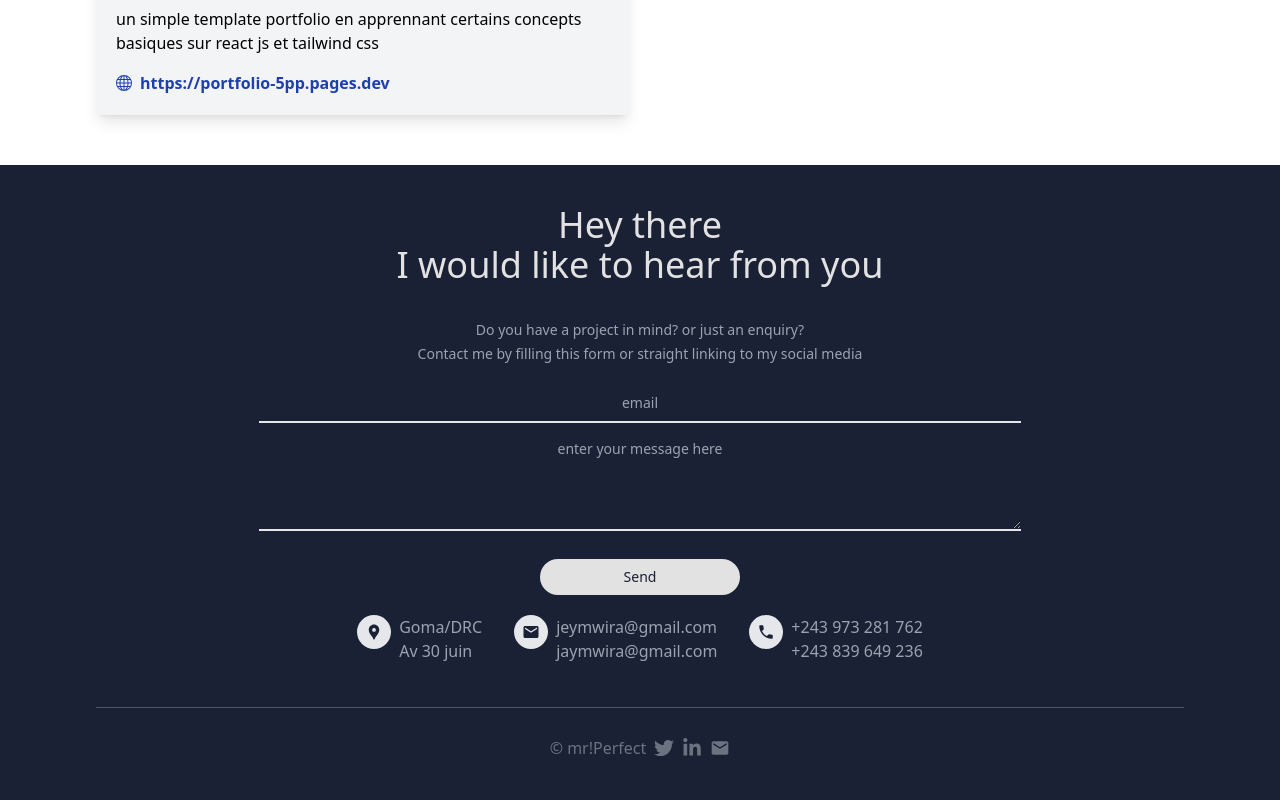
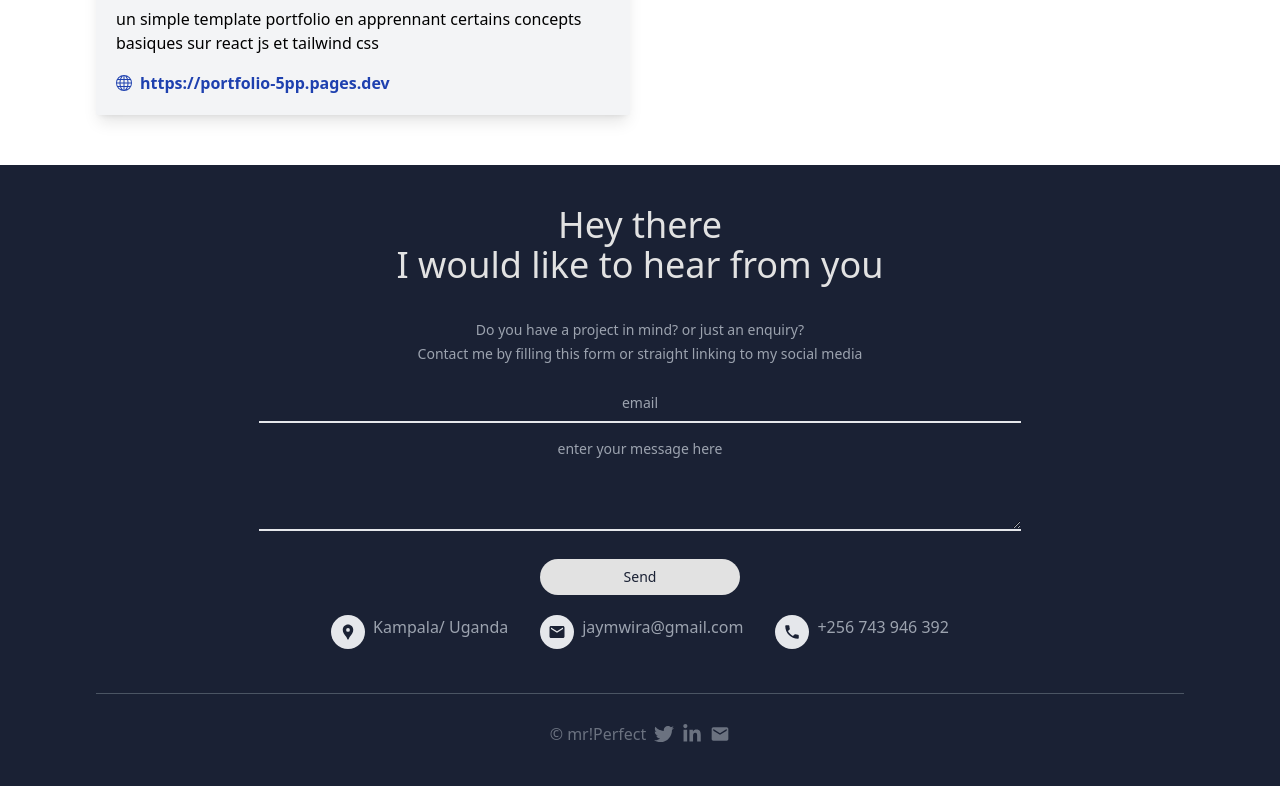
Before and after one commit to JMwira/jerryme, a React (Vite) app: page / in a window 1280 px wide. Shown: the part 1811-2611 px from the top of the page. Built offline with nearby package versions, Linux system fonts and the light colour scheme.

Commit message:
contact02

```diff
--- a/src/Components/Contact.jsx
+++ b/src/Components/Contact.jsx
@@ -25,22 +25,19 @@ const Contact = () => {
             <div className='flex items-start gap-x-2 mt-5'>
                 <div className='bg-gray-200 rounded-full text-primary p-2'><MdLocationPin className='text-lg'/></div>
                 <div className='flex flex-col'>
-                    <span>Goma/DRC</span>
-                    <span>Av 30 juin</span>
+                    <span>Kampala/ Uganda</span>
                 </div>
             </div>
             <div className='flex items-start gap-x-2 mt-5'>
                 <div className='bg-gray-200 rounded-full text-primary p-2'><MdEmail className='text-lg'/></div>
                 <div className='flex flex-col'>
-                    <span className=''>jeymwira@gmail.com</span>
                     <span className=''>jaymwira@gmail.com</span>
                 </div>
             </div>
             <div className='flex items-start gap-x-2 mt-5'>
                 <div className='bg-gray-200 rounded-full text-primary p-2'><MdPhone className='text-lg'/></div>
                 <div className='flex flex-col'>
-                    <span>+243 973 281 762</span>
-                    <span>+243 839 649 236</span>
+                    <span>+256 743 946 392</span>
                 </div>
             </div>
         </div>
```
